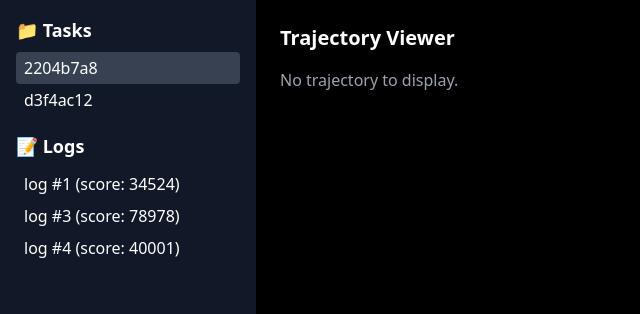
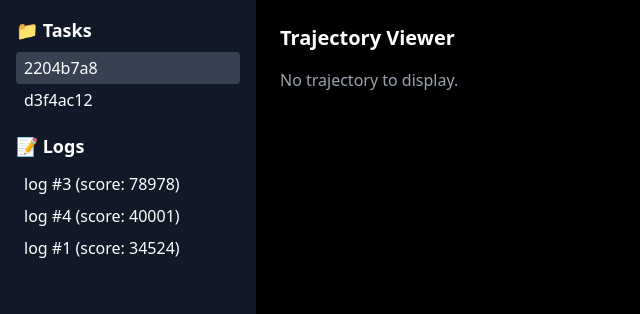
Before and after one commit to SejinKimm/ARCTrajViewer, a React (Vite) app: page / in a window 1280 px wide. Both pictures are taken after a click on the item "2204b7a8". Shown: the top 314 px of the page, without its empty margins (0-640 px from the left). Built offline with nearby package versions, Linux system fonts and the light colour scheme.

Commit message:
sort logs by score

```diff
--- a/src/ArcTrajViewer.jsx
+++ b/src/ArcTrajViewer.jsx
@@ -142,7 +142,7 @@ export default function ARCTrajViewer() {
             <>
               <h2 className="text-lg font-semibold mb-2">📝 Logs</h2>
               <ul>
-                {selectedTask.logs.map((log) => (
+                {[...selectedTask.logs].sort((a, b) => b.score - a.score).map((log) => (
                   <li
                     key={log.logId}
                     className={`cursor-pointer px-2 py-1 rounded hover:bg-gray-700 ${
```
